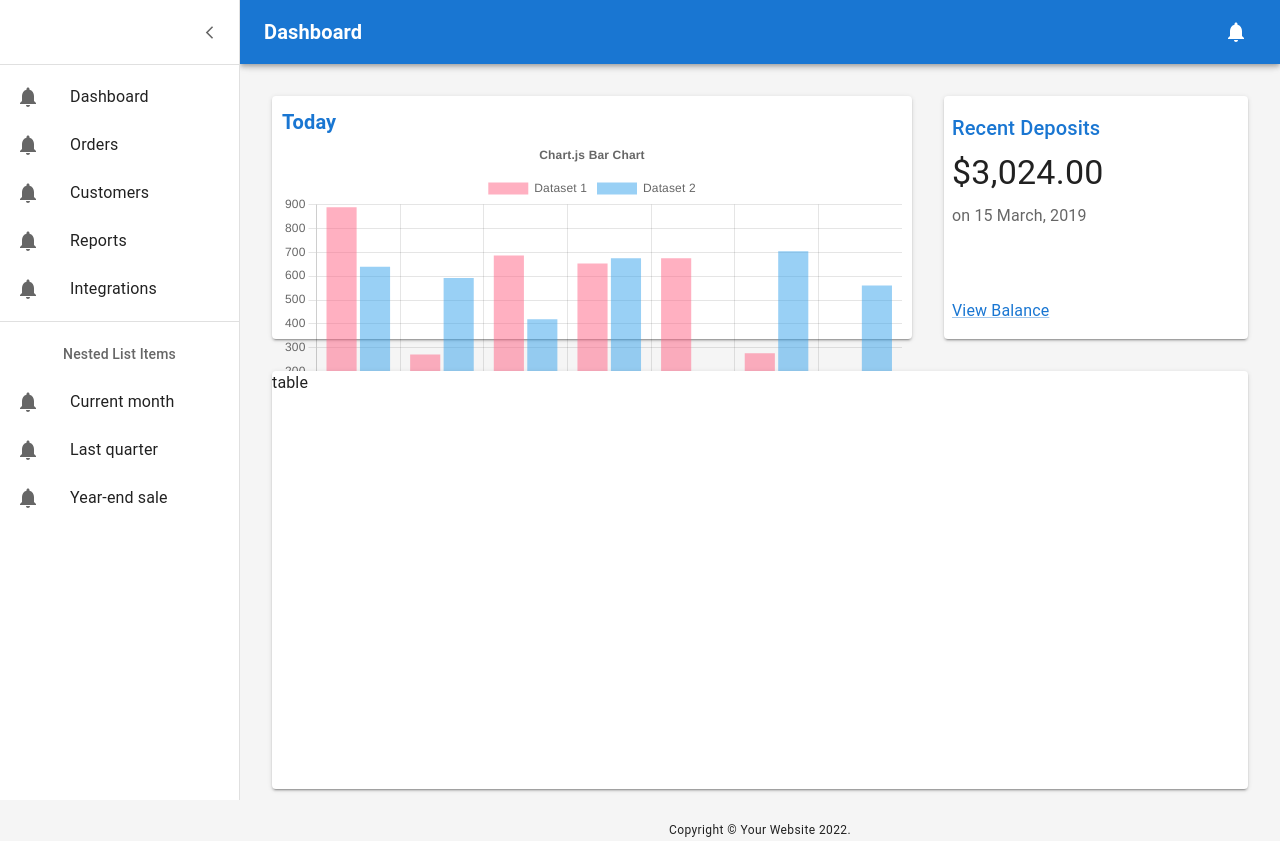
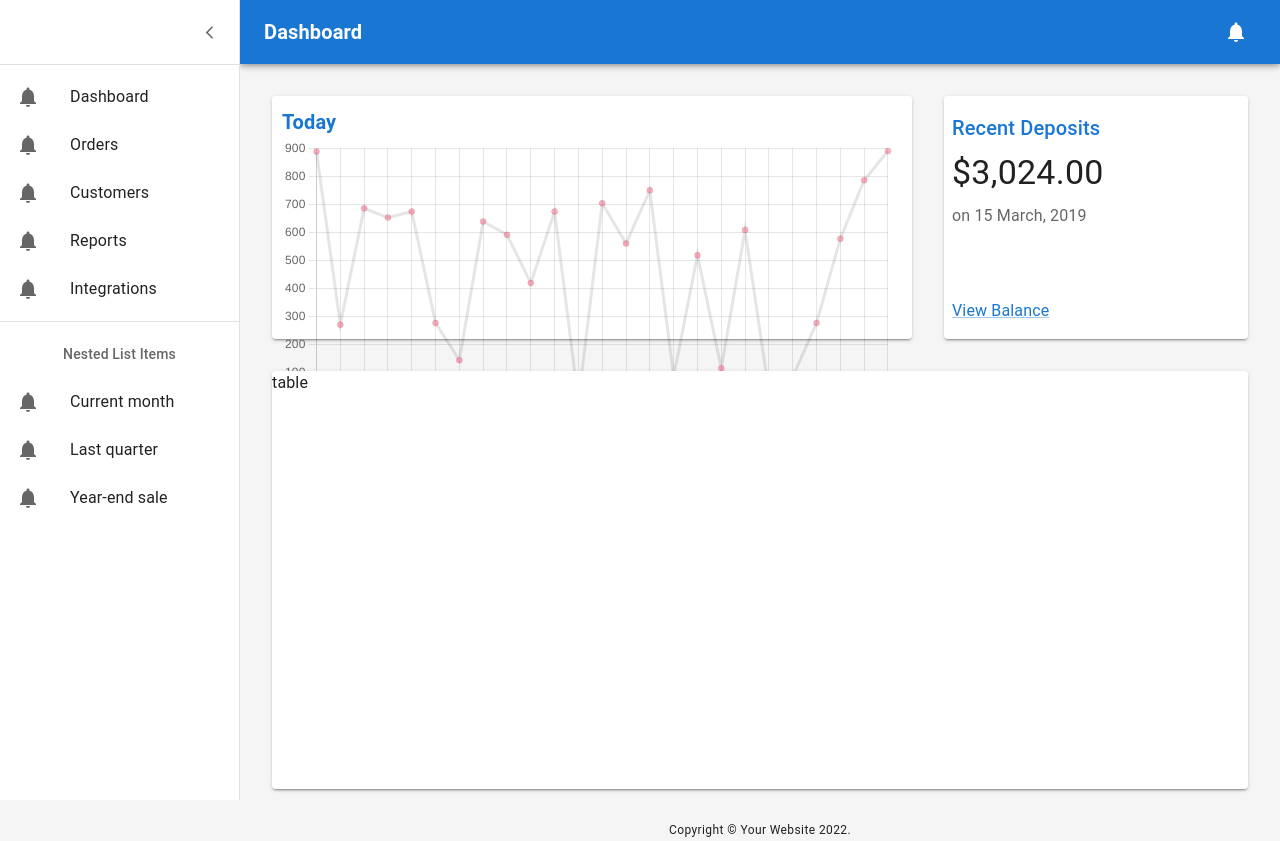
Before and after one commit to k4-100/mui-tutorial, a React (Create React App) app: page / in a window 1280 px wide. Built offline with nearby package versions, Linux system fonts and the light colour scheme.

Commit message:
improved chart precision and moved to line design

```diff
--- a/src/App.tsx
+++ b/src/App.tsx
@@ -24,12 +24,13 @@ import {
   Chart as ChartJS,
   CategoryScale,
   LinearScale,
-  BarElement,
   Title,
   Tooltip,
   Legend,
+  PointElement,
+  LineElement,
 } from "chart.js";
-import { Bar } from "react-chartjs-2";
+import { Line } from "react-chartjs-2";
 import { faker } from "@faker-js/faker";
 import { grey } from "@mui/material/colors";
 import { ThemeProvider } from "@mui/system";
@@ -37,7 +38,8 @@ import { ThemeProvider } from "@mui/system";
 ChartJS.register(
   CategoryScale,
   LinearScale,
-  BarElement,
+  PointElement,
+  LineElement,
   Title,
   Tooltip,
   Legend
@@ -47,30 +49,37 @@ const options = {
   responsive: true,
   plugins: {
     legend: {
-      position: "top" as const,
+      display: false,
+      // position: "top" as const,
     },
     title: {
-      display: true,
-      text: "Chart.js Bar Chart",
+      // display: true,
+      // text: "Chart.js Bar Chart",
     },
   },
 };
 
-const labels = ["January", "February", "March", "April", "May", "June", "July"];
+const labels: string[] = Array(25)
+  .fill("")
+  .map((_, i) => {
+    if (i >= 10) return `${i}:00`;
+
+    return `0${i}:00`;
+  });
 
 const data = {
   labels,
   datasets: [
     {
-      label: "Dataset 1",
+      label: "Sales",
       data: labels.map(() => faker.datatype.number({ min: 0, max: 1000 })),
       backgroundColor: "rgba(255, 99, 132, 0.5)",
     },
-    {
-      label: "Dataset 2",
-      data: labels.map(() => faker.datatype.number({ min: 0, max: 1000 })),
-      backgroundColor: "rgba(53, 162, 235, 0.5)",
-    },
+    // {
+    //   label: "Dataset 2",
+    //   data: labels.map(() => faker.datatype.number({ min: 0, max: 1000 })),
+    //   backgroundColor: "rgba(53, 162, 235, 0.5)",
+    // },
   ],
 };
 
@@ -242,7 +251,7 @@ const App: React.FC = () => {
               >
                 Today
               </Typography>
-              <Bar options={options} data={data} />
+              <Line options={options} data={data} />
             </Paper>
           </Grid>
           <Grid item xs={4}>
```
